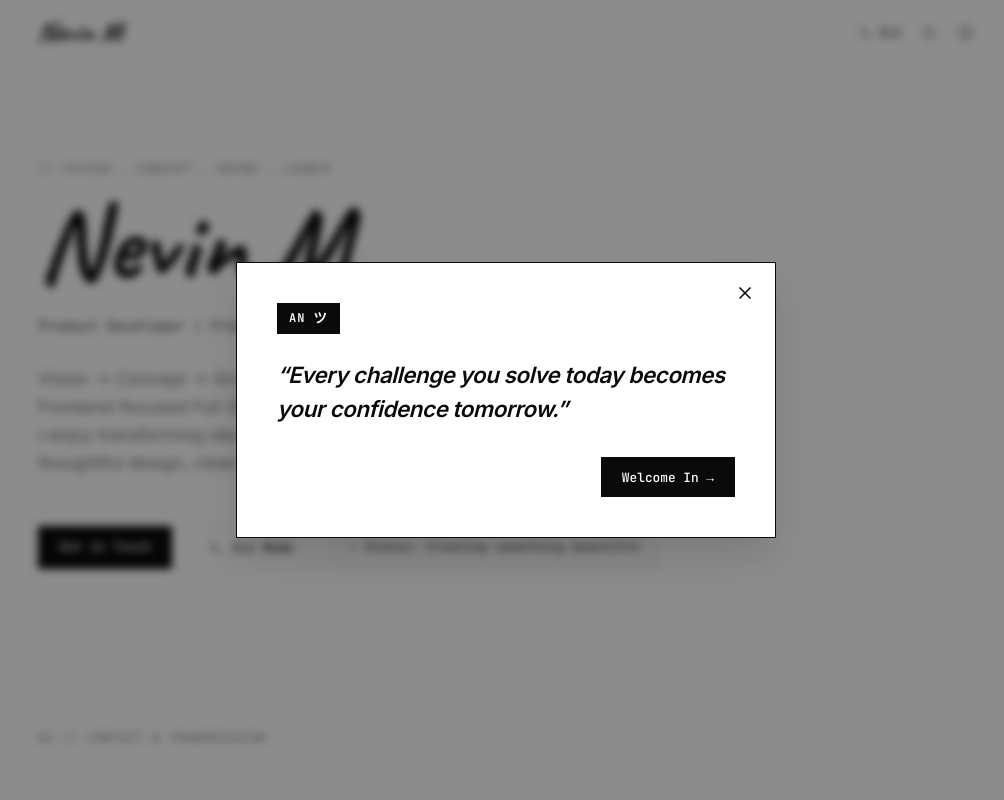
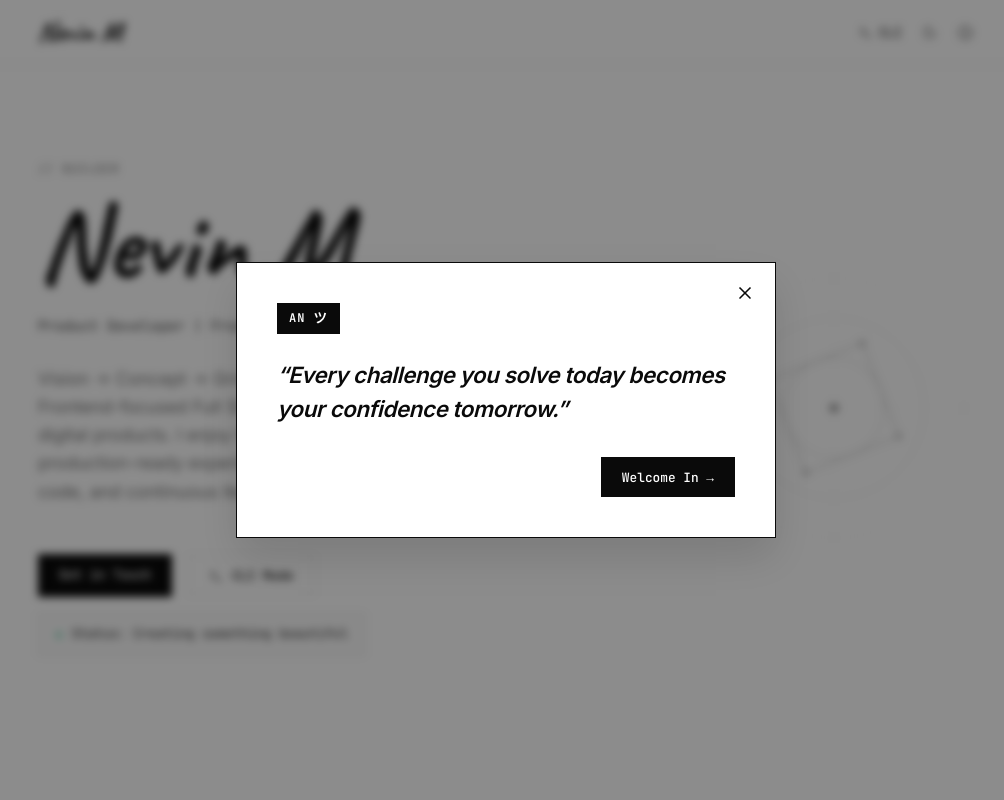
Before and after one commit to nevin03/nevin-m, a Next.js app: page / in a window 1280 px wide. Shown: the top 800 px of the page, without its empty margins (134-1138 px from the left). Built offline with nearby package versions, Linux system fonts and the light colour scheme.

Commit message:
fix : ui styling

```diff
--- a/src/app/globals.css
+++ b/src/app/globals.css
@@ -208,6 +208,20 @@ body {
     transform: scale(0.88);
     box-shadow: 0 0 2px rgba(16, 185, 129, 0.2);
   }
+}
+
+/* Slow Spin Animation for Minimal Geometric Shapes */
+@keyframes spinSlow {
+  from {
+    transform: rotate(0deg);
+  }
+  to {
+    transform: rotate(360deg);
+  }
+}
+
+.spin-slow {
+  animation: spinSlow 30s linear infinite;
 }
 
 /* Stamp Falling Animation */
--- a/src/app/layout.tsx
+++ b/src/app/layout.tsx
@@ -2,9 +2,9 @@ import type { Metadata } from 'next';
 import './globals.css';
 
 export const metadata: Metadata = {
-  title: 'Nevin M — Full Stack Developer & Product Engineer',
+  title: 'Nevin M',
   description:
-    'Minimalist portfolio of Nevin M. Full Stack Developer & Product Engineer with 1.6+ years industrial experience in frontend engineering, product strategy, and backend development.',
+    'Product Developer and Frontend Engineer with experience in building scalable and efficient web applications.',
   keywords: [
     'Nevin M',
     'Full Stack Developer',
@@ -15,9 +15,9 @@ export const metadata: Metadata = {
   ],
   authors: [{ name: 'Nevin M' }],
   openGraph: {
-    title: 'Nevin M — Full Stack Developer & Product Engineer',
-    description:
-      'Minimalist portfolio of Nevin M, Full Stack Developer & Product Engineer with 1.6+ years industrial experience.',
+  title: 'Nevin M',
+  description:
+    'Product Developer and Frontend Engineer with experience in building scalable and efficient web applications.',
     type: 'website',
   },
 };
--- a/src/components/ContactSection.tsx
+++ b/src/components/ContactSection.tsx
@@ -84,11 +84,13 @@ export const ContactSection: React.FC = () => {
 
   const handleDesktopClick = (e: React.MouseEvent) => {
     if (isTouchDeviceRef.current) return;
+    e.preventDefault();
     e.stopPropagation();
     triggerStampFall();
   };
 
-  const handleTouchStart = () => {
+  const handleTouchStart = (e: React.TouchEvent) => {
+    if (e.cancelable) e.preventDefault();
     isTouchDeviceRef.current = true;
     if (isFalling || isStampFallen || isSlamming) return;
     triggerStampFall();
@@ -112,7 +114,7 @@ export const ContactSection: React.FC = () => {
             marginBottom: '2rem',
           }}
         >
-          02 // CONTACT & TRANSMISSION
+          // CONTACT
         </div>
 
         <div
--- a/src/components/Hero.tsx
+++ b/src/components/Hero.tsx
@@ -20,6 +20,10 @@ export const Hero: React.FC<HeroProps> = ({ onOpenTerminal }) => {
       }}
     >
       <div className="container">
+        <div style={{ display: 'flex', justifyContent: 'space-between', alignItems: 'center', flexWrap: 'wrap', gap: '3rem' }}>
+
+          {/* Left Column: Hero Content */}
+          <div style={{ flex: '1 1 500px', maxWidth: '680px' }}>
             {/* Status Line */}
             <div
               style={{
@@ -31,7 +35,7 @@ export const Hero: React.FC<HeroProps> = ({ onOpenTerminal }) => {
                 marginBottom: '1rem',
               }}
             >
-          // VISION → CONCEPT → GRIND → LAUNCH
+             // Builder
             </div>
 
             {/* Signature Name Headline */}
@@ -105,6 +109,49 @@ export const Hero: React.FC<HeroProps> = ({ onOpenTerminal }) => {
               </div>
             </div>
           </div>
+
+          {/* Right Column: Minimal Visual Element */}
+          <div
+            className="hero-visual-right"
+            style={{
+              flex: '1 1 300px',
+              display: 'flex',
+              justifyContent: 'flex-end',
+              alignItems: 'center',
+              opacity: 0.5,
+              pointerEvents: 'none',
+              padding: '2rem 0'
+            }}
+          >
+            <div style={{ position: 'relative', width: '280px', height: '280px' }}>
+              <svg width="100%" height="100%" viewBox="0 0 280 280" fill="none" xmlns="http://www.w3.org/2000/svg">
+                {/* Thin outer circles */}
+                <circle cx="140" cy="140" r="130" stroke="var(--border-light)" strokeWidth="1" strokeDasharray="4 6" />
+                <circle cx="140" cy="140" r="90" stroke="var(--border-light)" strokeWidth="1" />
+
+                {/* Crosshairs */}
+                <line x1="140" y1="0" x2="140" y2="280" stroke="var(--border-light)" strokeWidth="1" strokeDasharray="2 4" />
+                <line x1="0" y1="140" x2="280" y2="140" stroke="var(--border-light)" strokeWidth="1" strokeDasharray="2 4" />
+
+                {/* Inner rotating geometric shapes */}
+                <g className="spin-slow" style={{ transformOrigin: '140px 140px' }}>
+                  <rect x="90" y="90" width="100" height="100" stroke="var(--fg-muted)" strokeWidth="1" fill="none" />
+                  <circle cx="140" cy="140" r="50" stroke="var(--fg-muted)" strokeWidth="1" fill="none" strokeDasharray="4 2" />
+                  {/* Small decorative nodes */}
+                  <circle cx="90" cy="90" r="3" fill="var(--fg-muted)" />
+                  <circle cx="190" cy="90" r="3" fill="var(--fg-muted)" />
+                  <circle cx="90" cy="190" r="3" fill="var(--fg-muted)" />
+                  <circle cx="190" cy="190" r="3" fill="var(--fg-muted)" />
+                </g>
+
+                {/* Center dot */}
+                <circle cx="140" cy="140" r="4" fill="var(--fg-primary)" />
+              </svg>
+            </div>
+          </div>
+
+        </div>
+      </div>
     </section>
   );
 };
```
Lines whose indentation alone changed are shown as unchanged.
